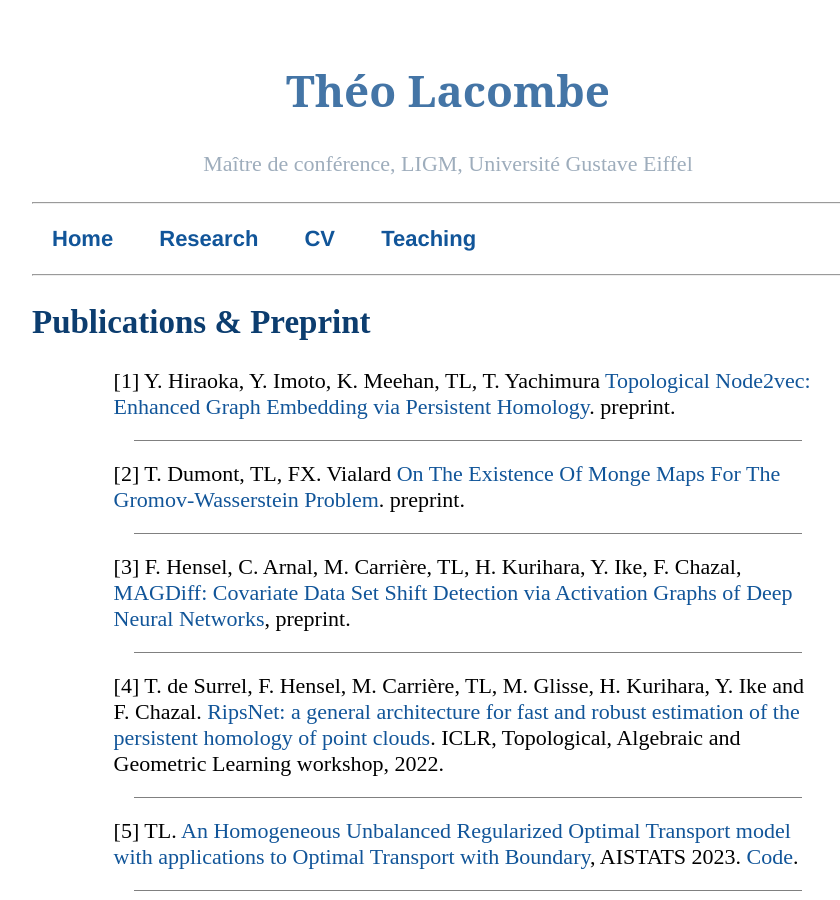
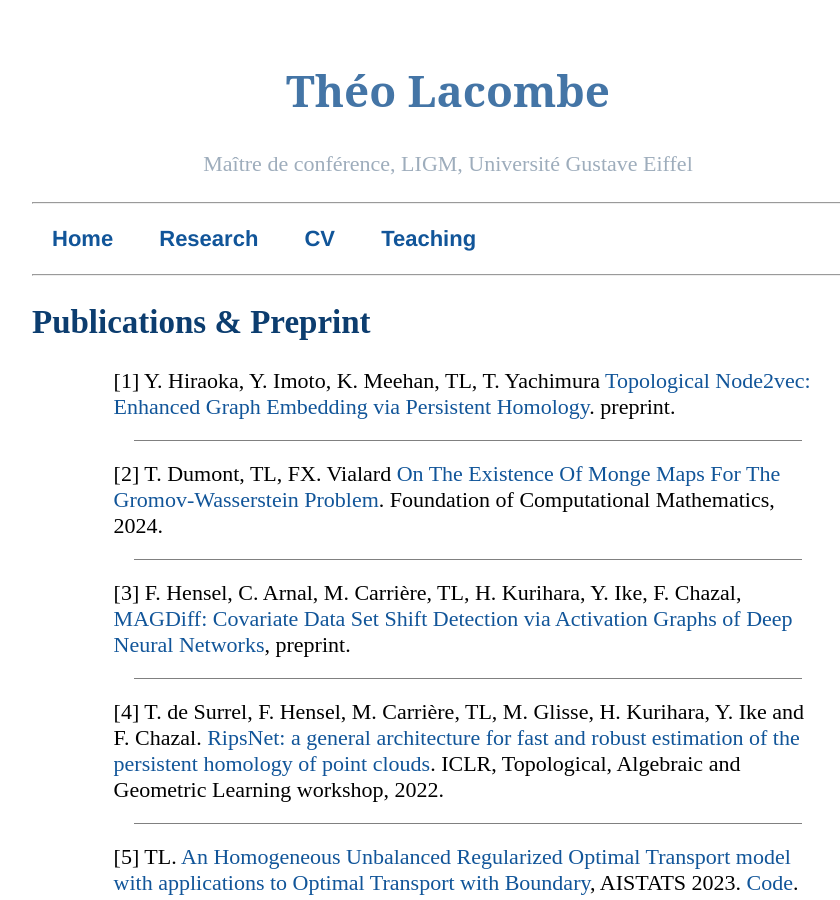
Before and after one commit to tlacombe/tlacombe.github.io, a Jekyll site: the page built from research/index.html, in a window 1280 px wide and 900 px high. Shown: the whole window, without its empty margins (192-1032 px from the left). Built offline with Jekyll 4.4.1, drawn with Linux system fonts in a browser that asks for light colours.

Commit message:
update publi

```diff
--- a/research/index.html
+++ b/research/index.html
@@ -5,7 +5,7 @@ title: TL - Research
 <h2>Publications & Preprint</h2>
 	<ol class="publi">
 		<li> Y. Hiraoka, Y. Imoto, K. Meehan, TL, T. Yachimura <a href="https://arxiv.org/abs/2309.08241">Topological Node2vec: Enhanced Graph Embedding via Persistent Homology</a>. preprint.</li>
-		<li> T. Dumont, TL, FX. Vialard <a href="https://arxiv.org/abs/2210.11945">On The Existence Of Monge Maps For The Gromov-Wasserstein Problem</a>. preprint.</li>
+		<li> T. Dumont, TL, FX. Vialard <a href="https://arxiv.org/abs/2210.11945">On The Existence Of Monge Maps For The Gromov-Wasserstein Problem</a>. Foundation of Computational Mathematics, 2024.</li>
 		<li>F. Hensel, C. Arnal, M. Carrière, TL, H. Kurihara, Y. Ike, F. Chazal, <a href='https://arxiv.org/pdf/2305.13271.pdf'>MAGDiff: Covariate Data Set Shift Detection via Activation Graphs of Deep Neural Networks</a>, preprint. </li>
 		<li> T. de Surrel, F. Hensel, M. Carrière, TL, M. Glisse, H. Kurihara, Y. Ike and F. Chazal. <a href="https://arxiv.org/abs/2202.01725">RipsNet: a general architecture for fast and robust estimation of the persistent homology of point clouds</a>. ICLR, Topological, Algebraic and Geometric Learning workshop, 2022.</li>
 		<li>TL. <a href="https://arxiv.org/abs/2201.02082">An Homogeneous Unbalanced Regularized Optimal Transport model with applications to Optimal Transport with Boundary</a>, AISTATS 2023. <a href='https://github.com/tlacombe/homogeneousUROT'>Code</a>.
```
